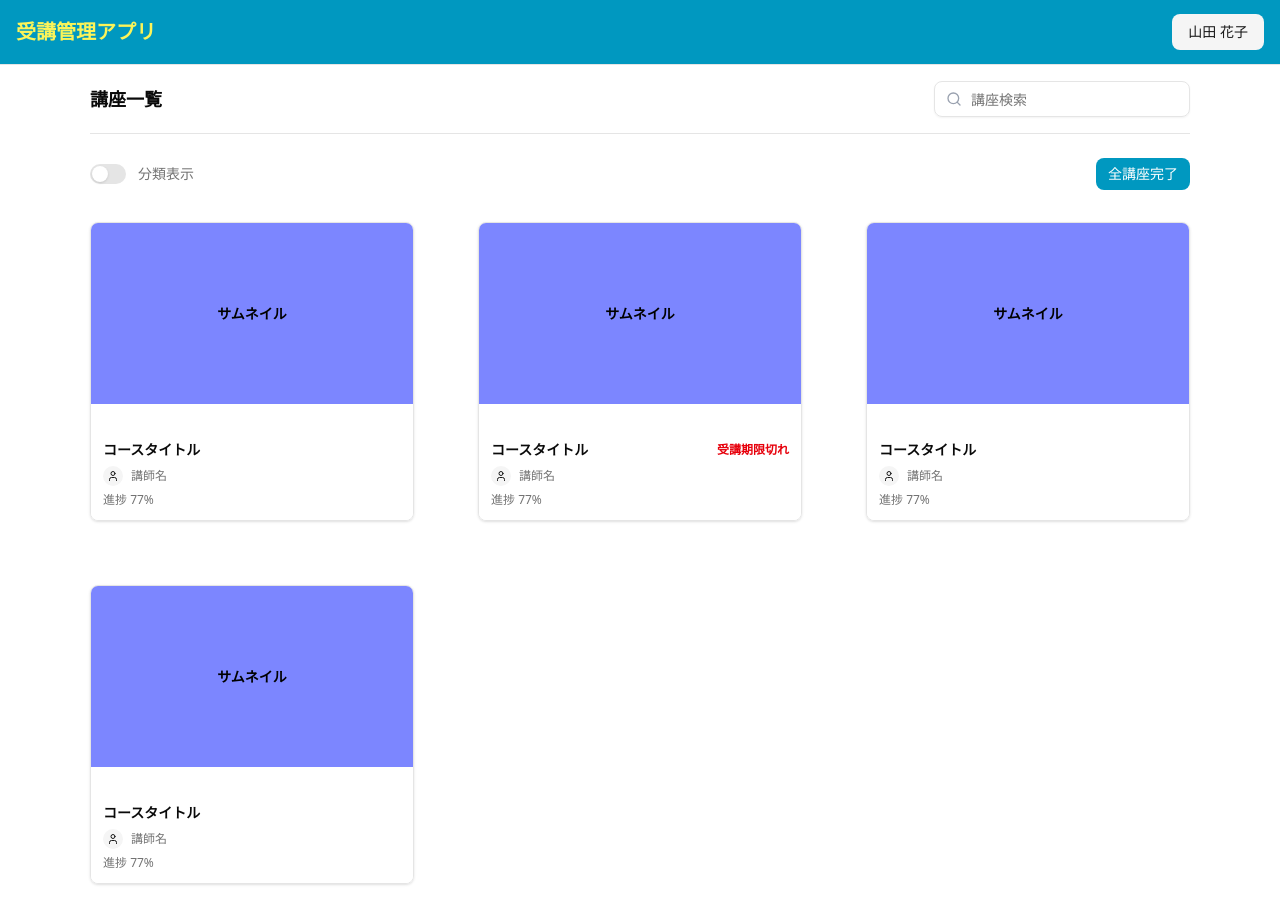
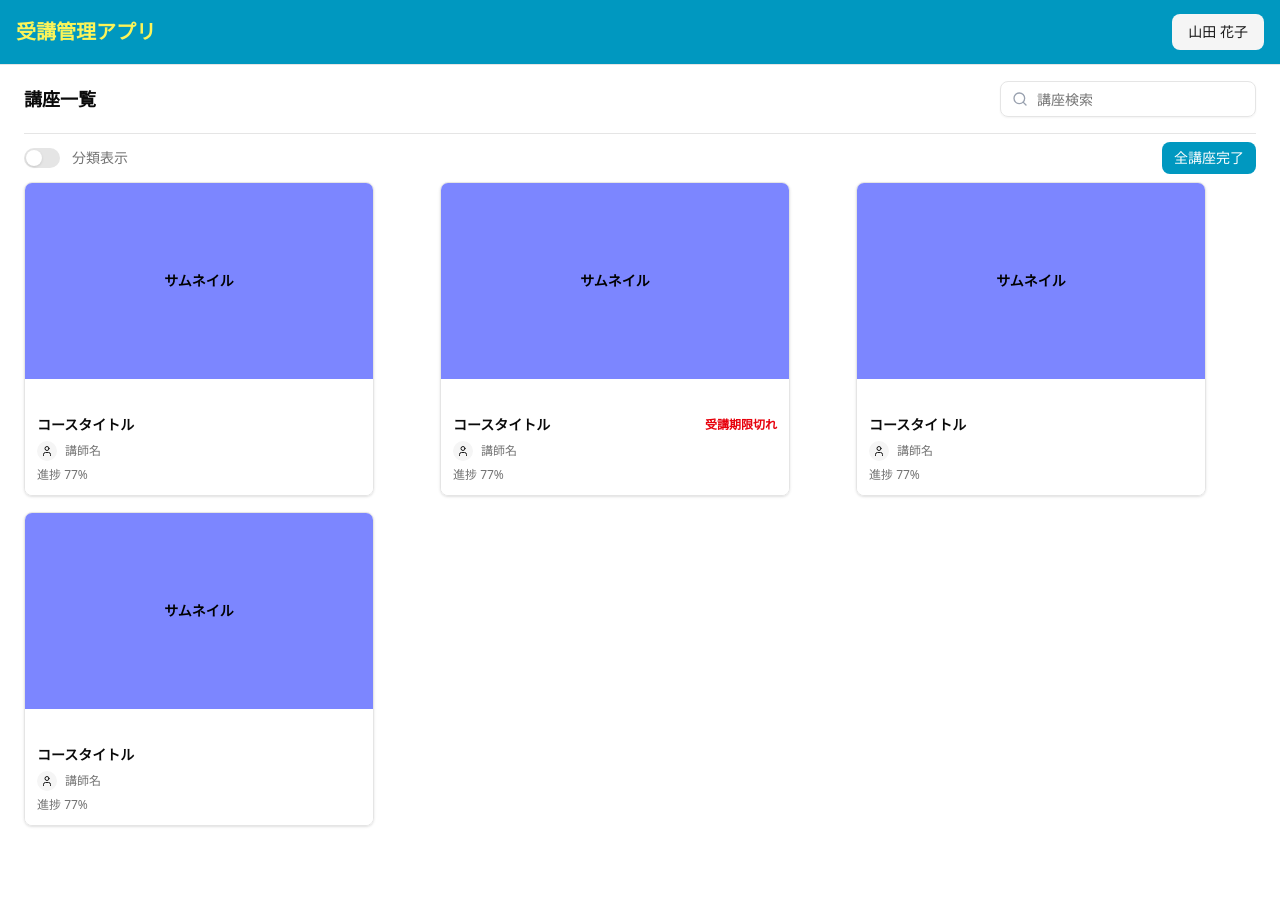
Before and after one commit to yukihiroLaravel/juko_next, a Next.js app: page /attendance in a window 1280 px wide. After the commit the page ends 842 px from the top, so only its background shows below. Built offline with nearby package versions, Linux system fonts and the light colour scheme.

Commit message:
Refactor: 講座一覧ページのコンポーネントを整理し、CourseListをAttendancedCourseCardListに置き換え

```diff
--- a/src/app/(student)/attendance/page.tsx
+++ b/src/app/(student)/attendance/page.tsx
@@ -1,10 +1,10 @@
-"use client";
+'use client';
 
-import { useState } from "react";
-import { Switch } from "@/components/atoms/Switch";
-import { Button } from "@/components/atoms/Button";
-import { CourseSearchBox } from "@/features/attendance/components/CourseSearchBox/CourseSearchBox";
-import { CourseList } from "@/features/attendance/components/CourseList/CourseList";
+import { useState } from 'react';
+import { Switch } from '@/components/atoms/Switch';
+import { Button } from '@/components/atoms/Button';
+import { CourseSearchBox } from '@/features/attendance/components/CourseSearchBox/CourseSearchBox';
+import { AttendancedCourseCardList } from '@/features/attendance/components/AttendancedCourseCardList/AttendancedCourseCardList';
 
 export default function AttendancePage() {
   const [isGrouped, setIsGrouped] = useState(false);
@@ -12,36 +12,25 @@ export default function AttendancePage() {
   return (
     <div className="px-6 py-4">
       {/* ページ内ヘッダー（カード幅に合わせる） */}
-      <div className="mx-auto max-w-[1100px] space-y-4">
+      <div className="mx-auto space-y-4">
         <div className="flex items-center justify-between">
           <h1 className="text-lg font-semibold">講座一覧</h1>
           <CourseSearchBox />
         </div>
-
         <div className="h-px w-full bg-border" />
       </div>
 
       {/* 操作エリア */}
-      <div className="mx-auto mt-6 flex max-w-[1100px] items-center justify-between">
+      <div className="mx-auto flex items-center justify-between py-2">
         <label className="flex cursor-pointer items-center gap-3">
-          <Switch
-            checked={isGrouped}
-            onCheckedChange={setIsGrouped}
-          />
-          <span className="text-sm text-muted-foreground">
-            分類表示
-          </span>
+          <Switch checked={isGrouped} onCheckedChange={setIsGrouped} />
+          <span className="text-sm text-muted-foreground">分類表示</span>
         </label>
-
-        <Button size="sm" onClick={() => console.log("全講座完了")}>
+        <Button size="sm" onClick={() => console.log('全講座完了')}>
           全講座完了
         </Button>
       </div>
-
-      {/* CourseList も同じ幅 */}
-      <div className="mt-8">
-        <CourseList />
-      </div>
+      <AttendancedCourseCardList />
     </div>
   );
 }
--- /dev/null
+++ b/src/features/attendance/components/AttendancedCourseCardList/AttendancedCourseCardList.tsx
@@ -0,0 +1,38 @@
+'use client';
+
+import { AttendancedCourseCardListUI } from './AttendancedCourseCardList.ui';
+
+export function AttendancedCourseCardList() {
+  const courses = [
+    {
+      id: '1',
+      title: 'コースタイトル',
+      instructorName: '講師名',
+      progress: 77,
+      isExpired: false,
+    },
+    {
+      id: '2',
+      title: 'コースタイトル',
+      instructorName: '講師名',
+      progress: 77,
+      isExpired: true, // ← 期限切れ
+    },
+    {
+      id: '3',
+      title: 'コースタイトル',
+      instructorName: '講師名',
+      progress: 77,
+      isExpired: false,
+    },
+    {
+      id: '4',
+      title: 'コースタイトル',
+      instructorName: '講師名',
+      progress: 77,
+      isExpired: false,
+    },
+  ];
+
+  return <AttendancedCourseCardListUI courses={courses} />;
+}
--- a/src/features/attendance/components/CourseList/CourseList.ui.tsx
+++ b/src/features/attendance/components/AttendancedCourseCardList/AttendancedCourseCardList.ui.tsx
@@ -1,6 +1,6 @@
-"use client";
+'use client';
 
-import { AttendancedCourseCard } from "../AttendancedCourseCard/AttendancedCourseCard";
+import { AttendancedCourseCard } from '../AttendancedCourseCard/AttendancedCourseCard';
 
 type Course = {
   id: string;
@@ -10,13 +10,15 @@ type Course = {
   isExpired: boolean;
 };
 
-type CourseListUIProps = {
+type AttendancedCourseCardListUIProps = {
   courses: Course[];
 };
 
-export function CourseListUI({ courses }: CourseListUIProps) {
+export function AttendancedCourseCardListUI({
+  courses,
+}: AttendancedCourseCardListUIProps) {
   return (
-    <div className="mx-auto grid max-w-[1100px] gap-16 sm:grid-cols-2 lg:grid-cols-3">
+    <div className="mx-auto grid gap-4 sm:grid-cols-2 lg:grid-cols-3">
       {courses.map((course) => (
         <AttendancedCourseCard
           key={course.id}
--- a/src/features/attendance/components/CourseList/CourseList.tsx
+++ /dev/null
@@ -1,38 +0,0 @@
-"use client";
-
-import { CourseListUI } from "./CourseList.ui";
-
-export function CourseList() {
-  const courses = [
-    {
-      id: "1",
-      title: "コースタイトル",
-      instructorName: "講師名",
-      progress: 77,
-      isExpired: false,
-    },
-    {
-      id: "2",
-      title: "コースタイトル",
-      instructorName: "講師名",
-      progress: 77,
-      isExpired: true, // ← 期限切れ
-    },
-    {
-      id: "3",
-      title: "コースタイトル",
-      instructorName: "講師名",
-      progress: 77,
-      isExpired: false,
-    },
-    {
-      id: "4",
-      title: "コースタイトル",
-      instructorName: "講師名",
-      progress: 77,
-      isExpired: false,
-    },
-  ];
-
-  return <CourseListUI courses={courses} />;
-}
```
Also changed, not shown: src/features/attendance/components/CourseSearchBox/CourseSearchBox.tsx (+5 -10 lines), src/features/attendance/components/CourseSearchBox/CourseSearchBox.ui.tsx (+4 -4 lines), src/components/atoms/Switch.tsx (line endings or trailing spaces), src/features/attendance/components/AttendancedCourseCard/AttendancedCourseCard.tsx (line endings or trailing spaces).
